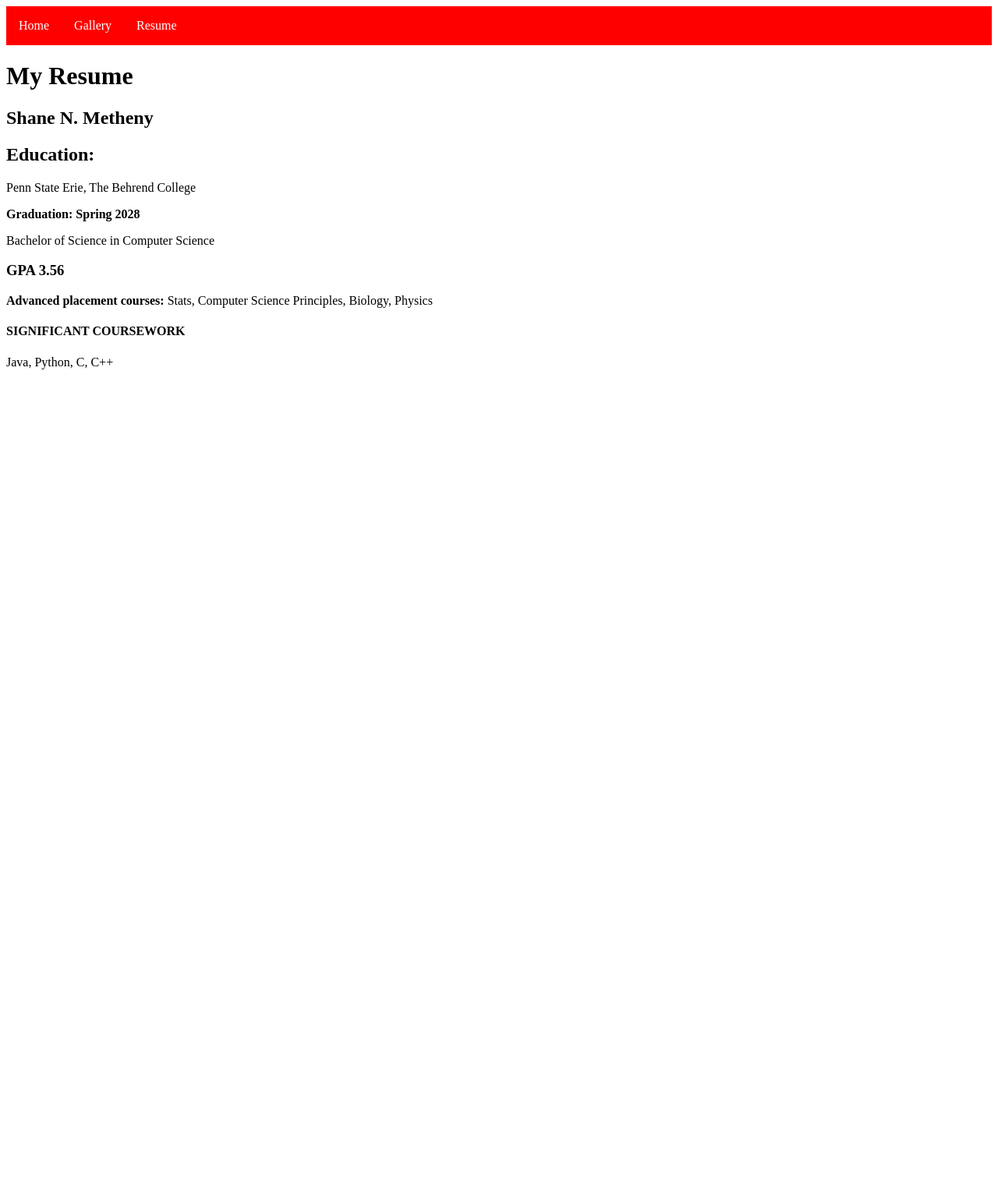
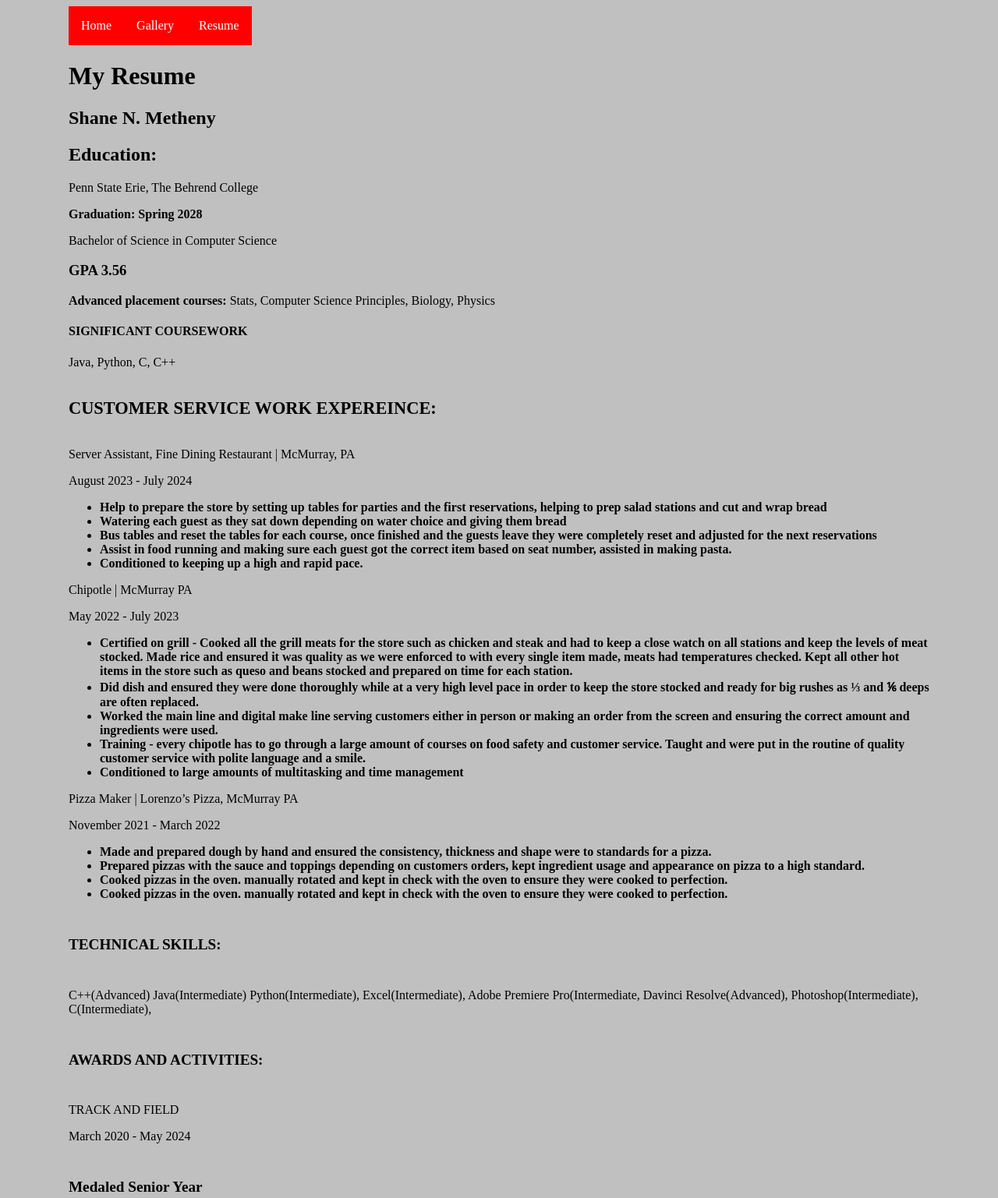
Before and after one commit to codingMOSKI/Portfolio, a plain HTML site: page docs/Resume.html in a window 1280 px wide. Shown: the whole page at 78% size. Before the commit the page ends 800 px from the top, so only its background shows below. Drawn offline with Linux system fonts and the light colour scheme.

Commit message:
Amazing Changes:
Amazing changes

```diff
--- a/docs/Resume.html
+++ b/docs/Resume.html
@@ -21,11 +21,9 @@
         <link rel="stylesheet" type="text/css" href="sharedstyle.css" />
 
     </head>
-    <body>
+    <body class="resume">
         <!-- CONTENT FOR DISPLAY. The <body> element holds the content we see in the display window on the web browser.-->
-
-        <nav class="list">
-
+        <nav class="center">
             <ul class="list">
                 <li><a href="index.html">Home</a></li>
                 <li><a href="Gallery.html">Gallery</a></li>
@@ -37,19 +35,83 @@
                 <h2>Shane N. Metheny</h2>
 
             </section>
-        <section class ="top">
+            <section class="top">
                 <h2><strong>Education:</strong></h2>
                 <p> Penn State Erie, The Behrend College</p>
                 <p><strong>Graduation: Spring 2028</strong></p>
                 <p>Bachelor of Science in Computer Science</p>
                 <h3>GPA 3.56</h3>
-            <p><strong>Advanced placement courses: </strong> Stats, Computer Science Principles, Biology, Physics</p>
-            <div class = "split">
+                <p><strong>Advanced placement courses: </strong> Stats, Computer Science Principles,
+                    Biology, Physics</p>
+                <div class="split">
                 <h4>SIGNIFICANT COURSEWORK </h4>
+
                     <p>Java, Python, C, C++ </p>
                 </div>
 
+                <h5 class = "big">CUSTOMER SERVICE WORK EXPEREINCE: </h5>
+                <div class="split">
+                <p>Server Assistant, Fine Dining Restaurant | McMurray, PA</p>
 
+                    <p>August 2023 - July 2024</p>
+                </div>
+<ul>
+    <li><strong>Help to prepare the store by setting up tables for parties and the first reservations, helping to prep salad stations and cut and wrap bread</strong>
+    </li>
+    <li> <strong>Watering each guest as they sat down depending on water choice and giving them bread</strong>
+    </li>
+    <li> <strong>Bus tables and reset the tables for each course, once finished and the guests leave they were completely reset and adjusted for the next reservations</strong></li>
+    <li> <strong>Assist in food running and making sure each guest got the correct item based on seat number, assisted in making pasta.</strong>
+    </li>
+    <li> <strong>Conditioned to keeping up a high and rapid pace.</strong>
+    </li>
+</ul>
+
+               <div class = "split">
+                   <p>Chipotle | McMurray PA </p>
+                   <p>May 2022 - July 2023
+                   </p>
+               </div>
+
+                <ul>
+                    <li> <strong>Certified on grill - Cooked all the grill meats for the store such as chicken and steak and had to keep a close watch on all stations and keep the levels of meat stocked. Made rice and ensured it was quality as we were enforced to with every single item made, meats had temperatures checked. Kept all other hot items in the store such as queso and beans stocked and prepared on time for each station.</strong>
+                    </li>
+                    <li> <strong>Did dish and ensured they were done thoroughly while at a very high level pace in order to keep the store stocked and ready for big rushes as ⅓ and ⅙ deeps are often replaced.</strong>
+                    </li>
+                    <li> <strong>Worked the main line and digital make line serving customers either in person or making an order from the screen and ensuring the correct amount and ingredients were used.</strong>
+                    </li>
+                    <li> <strong>Training - every chipotle has to go through a large amount of courses on food safety and customer service. Taught and were put in the routine of quality customer service with polite language and a smile.</strong>
+                    </li>
+                    <li> <strong>Conditioned to large amounts of multitasking and time management</strong>
+                    </li>
+                </ul>
+
+                <div class = "split">
+                    <p> Pizza Maker | Lorenzo’s Pizza, McMurray PA  </p>
+                    <p>November 2021   - March 2022 </p>
+                </div>
+
+                <ul>
+                    <li><strong>Made and prepared dough by hand and ensured the consistency, thickness and shape were to standards for a pizza.</strong>
+                    </li>
+                    <li><strong>Prepared pizzas with the sauce and toppings depending on customers orders, kept ingredient usage and appearance on pizza to a high standard.</strong>
+                    </li>
+                    <li><strong>Cooked pizzas in the oven. manually rotated and kept in check with the oven to ensure they were cooked to perfection.</strong>
+                    </li>
+                    <li><strong>Cooked pizzas in the oven. manually rotated and kept in check with the oven to ensure they were cooked to perfection.</strong>
+                    </li>
+                </ul>
+
+             <h6 class = "big">TECHNICAL SKILLS: </h6>
+                <p class = "split">C++(Advanced) Java(Intermediate) Python(Intermediate), Excel(Intermediate), Adobe Premiere Pro(Intermediate, Davinci Resolve(Advanced), Photoshop(Intermediate), C(Intermediate),
+                </p>
+                <h6 class = "big">AWARDS AND ACTIVITIES: </h6>
+                <div class = "split">
+                    <p>TRACK AND FIELD </p>
+                    <p> March 2020 - May 2024
+                    </p>
+                </div>
+                <h6 class = "big">Medaled Senior Year</h6>
 
 
 
--- a/docs/sharedstyle.css
+++ b/docs/sharedstyle.css
@@ -10,31 +10,51 @@ ul.list {
 ul.list li {
     float: left;
 }
-div.flexBox {
-    width: 20%;
+
+.center{
     display: flex;
+    flex-wrap:wrap;
+    justify-content: center;
 
 }
-div.flexBot figure {
-    Flex: 1;
-    background: /*#EFD6F6*/ white;
-    ;
+figure {
+    margin:0;
+    padding: 10px;
 }
-section.top
+
+
+body.resume
 {
+    padding-left: 5em;
+    padding-right: 5em;
+    background:silver;
 
 }
-section.flexBox
-{
+h5.big{
+    font-size:1.4rem;
+}
+h6.big{
+    font-size:1.2rem;
+}
 
+.center{
+    text-align:right;
+    display:flex;
+    justify-content:flex-start;
+    justify-content:space-between;
+    align-items:center;
+    margin: 0 0 0.47em;
 }
+
+
 figure.img
 {
     margin-right:0%;
 }
 img {
 
-    width: 20%;
+    width: 200px;
+    border-radius:10px;
     margin-right:50%;
     background:black;
 
```
Also changed, not shown: docs/Gallery.html (+2 -2 lines), docs/index.html (+6 -2 lines). Lines whose indentation alone changed are shown as unchanged.
